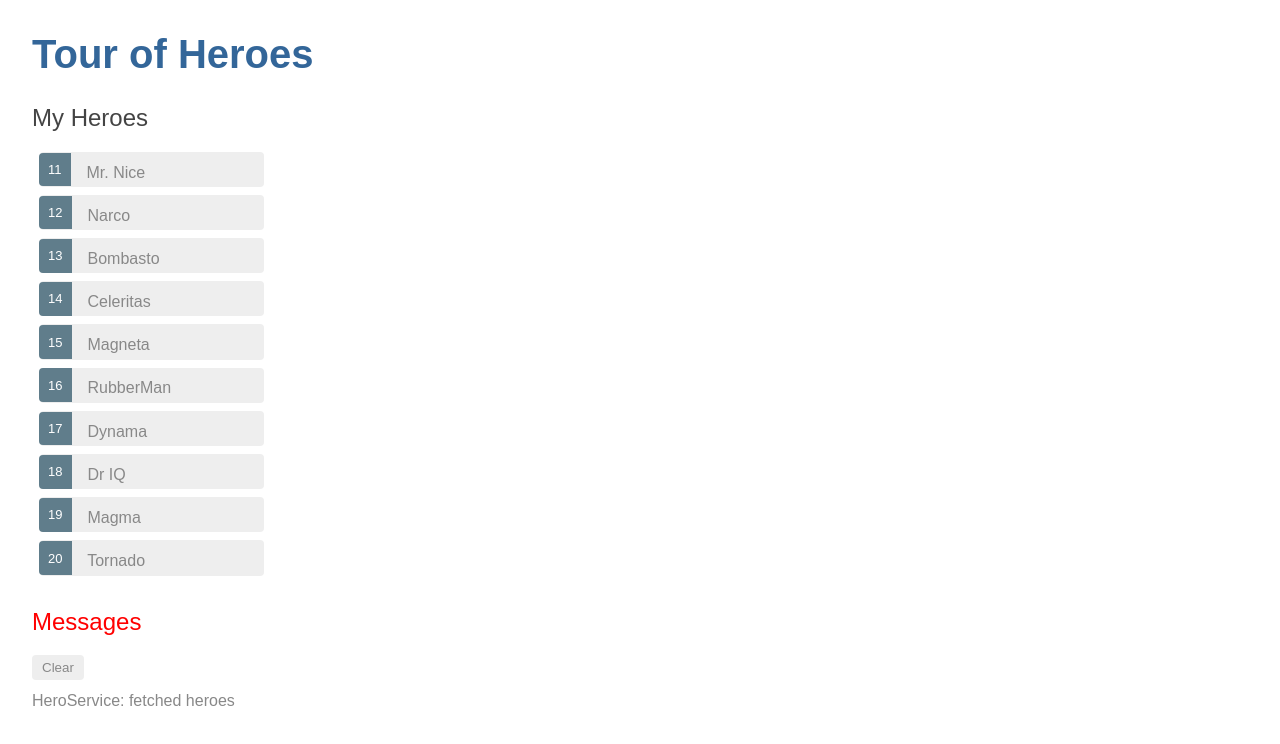
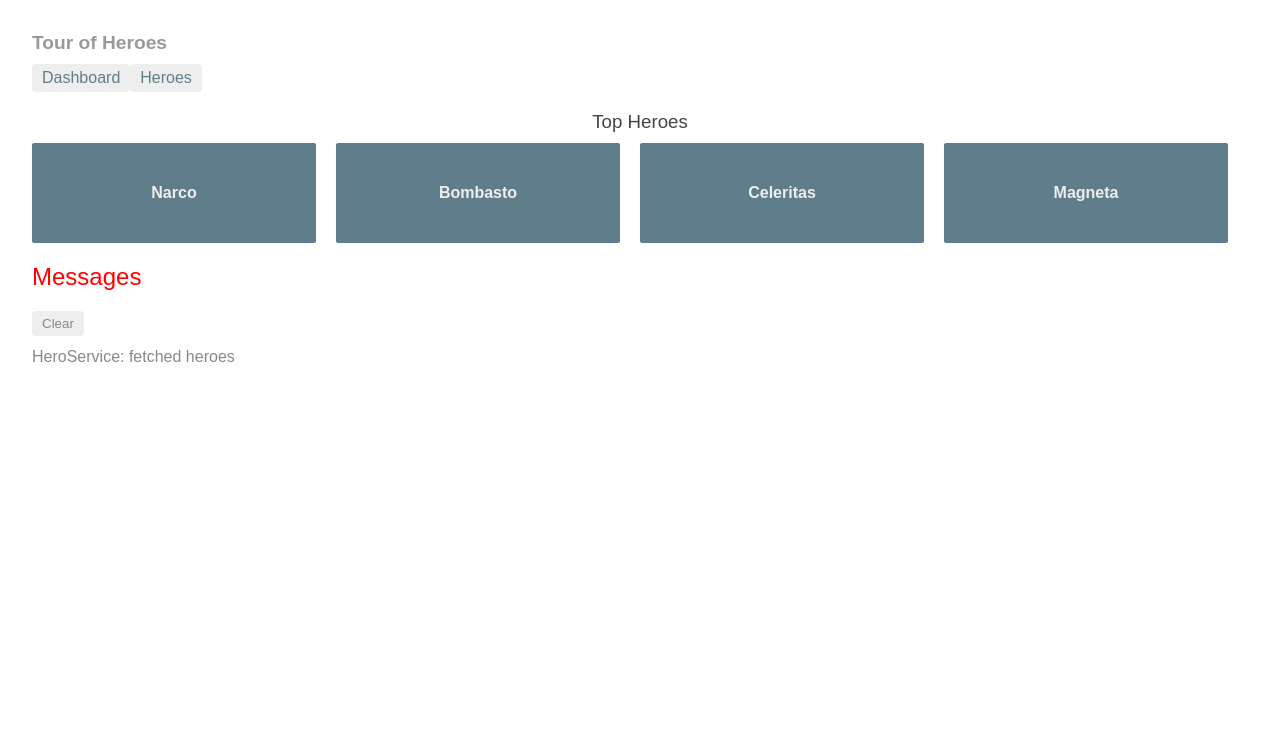
Before and after one commit to anciferovapolina/test-angular-project, an Angular app: page /dashboard in a window 1280 px wide. Shown: the top 744 px of the page. Built offline with nearby package versions, Linux system fonts and the light colour scheme.

Commit message:
7. Routing (not ready)

```diff
--- a/src/app/app.component.css
+++ b/src/app/app.component.css
@@ -0,0 +1,29 @@
+/* AppComponent's private CSS styles */
+h1 {
+  font-size: 1.2em;
+  color: #999;
+  margin-bottom: 0;
+}
+h2 {
+  font-size: 2em;
+  margin-top: 0;
+  padding-top: 0;
+}
+nav a {
+  padding: 5px 10px;
+  text-decoration: none;
+  margin-top: 10px;
+  display: inline-block;
+  background-color: #eee;
+  border-radius: 4px;
+}
+nav a:visited, a:link {
+  color: #607d8b;
+}
+nav a:hover {
+  color: #039be5;
+  background-color: #cfd8dc;
+}
+nav a.active {
+  color: #039be5;
+}
--- a/src/app/app.component.html
+++ b/src/app/app.component.html
@@ -1,3 +1,7 @@
 <h1>{{ title }}</h1>
-<app-heroes></app-heroes>
+<nav>
+  <a routerLink="/dashboard">Dashboard</a>
+  <a routerLink="/heroes">Heroes</a>
+</nav>
+<router-outlet></router-outlet>
 <app-messages></app-messages>
--- /dev/null
+++ b/src/app/dashboard/dashboard.component.css
@@ -0,0 +1,62 @@
+/* DashboardComponent's private CSS styles */
+[class*='col-'] {
+  float: left;
+  padding-right: 20px;
+  padding-bottom: 20px;
+}
+[class*='col-']:last-of-type {
+  padding-right: 0;
+}
+a {
+  text-decoration: none;
+}
+*, *:after, *:before {
+  -webkit-box-sizing: border-box;
+  -moz-box-sizing: border-box;
+  box-sizing: border-box;
+}
+h3 {
+  text-align: center; margin-bottom: 0;
+}
+h4 {
+  position: relative;
+}
+.grid {
+  margin: 0;
+}
+.col-1-4 {
+  width: 25%;
+}
+.module {
+  padding: 20px;
+  text-align: center;
+  color: #eee;
+  max-height: 120px;
+  min-width: 120px;
+  background-color: #607d8b;
+  border-radius: 2px;
+}
+.module:hover {
+  background-color: #eee;
+  cursor: pointer;
+  color: #607d8b;
+}
+.grid-pad {
+  padding: 10px 0;
+}
+.grid-pad > [class*='col-']:last-of-type {
+  padding-right: 20px;
+}
+@media (max-width: 600px) {
+  .module {
+    font-size: 10px;
+    max-height: 75px; }
+}
+@media (max-width: 1024px) {
+  .grid {
+    margin: 0;
+  }
+  .module {
+    min-width: 60px;
+  }
+}
--- /dev/null
+++ b/src/app/dashboard/dashboard.component.html
@@ -0,0 +1,8 @@
+<h3>Top Heroes</h3>
+<div class="grid grid-pad">
+  <a *ngFor="let hero of heroes" class="col-1-4">
+    <div class="module hero">
+      <h4>{{hero.name}}</h4>
+    </div>
+  </a>
+</div>
--- /dev/null
+++ b/src/app/dashboard/dashboard.component.ts
@@ -0,0 +1,23 @@
+import { Component, OnInit } from '@angular/core';
+import { Hero } from '../hero';
+import { HeroService } from '../hero.service';
+
+@Component({
+  selector: 'app-dashboard',
+  templateUrl: './dashboard.component.html',
+  styleUrls: [ './dashboard.component.css' ]
+})
+export class DashboardComponent implements OnInit {
+  heroes: Hero[] = [];
+
+  constructor(private heroService: HeroService) { }
+
+  ngOnInit() {
+    this.getHeroes();
+  }
+
+  getHeroes(): void {
+    this.heroService.getHeroes()
+      .subscribe(heroes => this.heroes = heroes.slice(1, 5));
+  }
+}
--- a/src/app/hero.ts
+++ b/src/app/hero.ts
@@ -1,3 +1,4 @@
+// модель данных
 export class Hero {
   id: number;
   name: string;
--- a/src/app/heroes/heroes.component.html
+++ b/src/app/heroes/heroes.component.html
@@ -5,4 +5,3 @@
     {{hero.name}}
   </li>
 </ul>
-<app-hero-detail [hero]="selectedHero"></app-hero-detail>
```
Also changed, not shown: src/app/app-routing.module.ts (added, +19 -0 lines), src/app/app.module.ts (+6 -2 lines).
